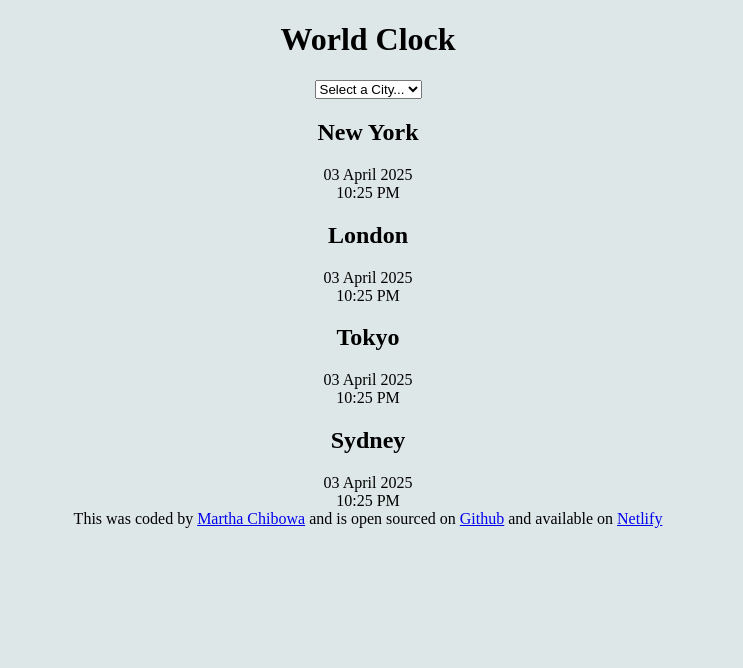
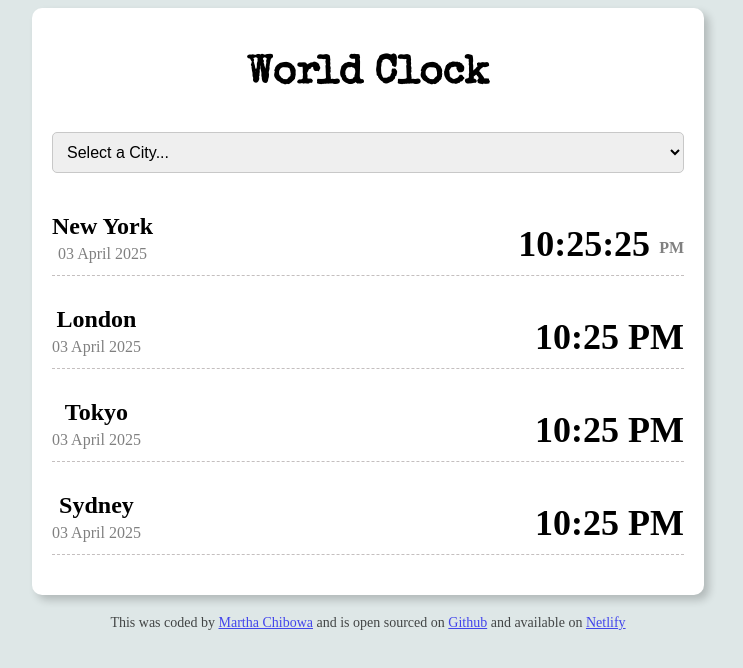
Before and after one commit to Marthania/world-clock, a plain HTML site: page index.html in a window 1280 px wide. Shown: the whole page, without its empty margins (272-1015 px from the left). Drawn offline with nearby package versions, Linux system fonts and the light colour scheme; a script that the page names is missing.

Commit message:
added styles

```diff
--- a/index.html
+++ b/index.html
@@ -4,6 +4,11 @@
     <meta charset="UTF-8">
     <meta name="viewport" content="width=device-width, initial-scale=1.0">
     <link rel="stylesheet" href="src/styles.css">
+    <link rel="preconnect" href="https://fonts.googleapis.com">
+    <link rel="preconnect" href="https://fonts.gstatic.com" crossorigin>
+    <link
+        href="https://fonts.googleapis.com/css2?family=Roboto:ital,wght@0,100..900;1,100..900&family=Special+Elite&display=swap"
+        rel="stylesheet">
 
     <title>World Clock by Marthania</title>
 </head>
@@ -21,31 +26,40 @@
         </select>
 
             <div class="city">
+                <div>
                 <h2>New York</h2>
             <div class="date">03 April 2025</div>
-            <div class="time">10:25 PM</div></div>
+                </div>
+            <div class="time">10:25:25 <small>PM</small></div>
+        </div>
             <div class="city">
+                <div>
                 <h2>London</h2>
                 <div class="date">03 April 2025</div>
+                </div>
                 <div class="time">10:25 PM</div>
             </div>
             <div class="city">
+                <div>
                 <h2>Tokyo</h2>
                 <div class="date">03 April 2025</div>
+                </div>
                 <div class="time">10:25 PM</div>
             </div>
             <div class="city">
+                <div>
                 <h2>Sydney</h2>
                 <div class="date">03 April 2025</div>
+                </div>
                 <div class="time">10:25 PM</div>
             </div>
-
+    </div>
     <footer>This was coded by
         <a href="https://github.com/Marthania" target="_blank">Martha Chibowa</a> and is open sourced on
          <a href="https://github.com/Marthania/world-clock" target="_blank">Github</a> and available on
          <a href="https://marthania-worldclock.netlify.app/" target="_blank">Netlify</a>
     </footer>
-    </div>
+
     <script src="index.js"></script>
 
 </body>
--- a/index.js
+++ /dev/null
@@ -1 +0,0 @@
-alert("hello");
--- a/src/styles.css
+++ b/src/styles.css
@@ -2,3 +2,58 @@ body{
     background-color: rgb(222, 231, 231);
     text-align: center;
 }
+.container{
+    margin: 0 auto;
+    width: 50%;
+    padding: 20px;
+    background-color: rgb(255, 255, 255);
+    border-radius: 10px;
+    box-shadow: 5px 5px 8px rgba(0, 0, 0, 0.2);
+}
+select{
+    width: 100%;
+    padding: 10px;
+    margin: 10px 0;
+    border-radius: 5px;
+    border: 1px solid rgb(200, 200, 200);
+    font-size: 16px;
+}
+h1{
+    font-family: "Special Elite", system-ui, -apple-system, BlinkMacSystemFont, 'Segoe UI', Roboto, Oxygen, Ubuntu, Cantarell, 'Open Sans', 'Helvetica Neue', sans-serif;
+    font-weight: 700;
+    font-size: 40px;
+}
+h2{
+    margin: 0 0 5px;
+}
+.city{
+    display: flex;
+    justify-content: space-between;
+    margin: 20px 0;
+    border-bottom: 1px dashed rgb(196, 191, 191);
+    padding: 10px 0;
+
+}
+city:last-child{
+    border-bottom: none;
+}
+.date{
+    font-size: 16px;
+    color: grey;
+}
+.time{
+    font-size: 36px;
+    font-weight: bold;
+    margin-top: 10px;
+}
+.time small{
+    font-size: 16px;
+    color: grey;
+    vertical-align: middle;
+    line-height: 36px;
+}
+footer{
+    margin-top: 20px;
+    font-size: 14px;
+    opacity: 0.7;
+}
```
